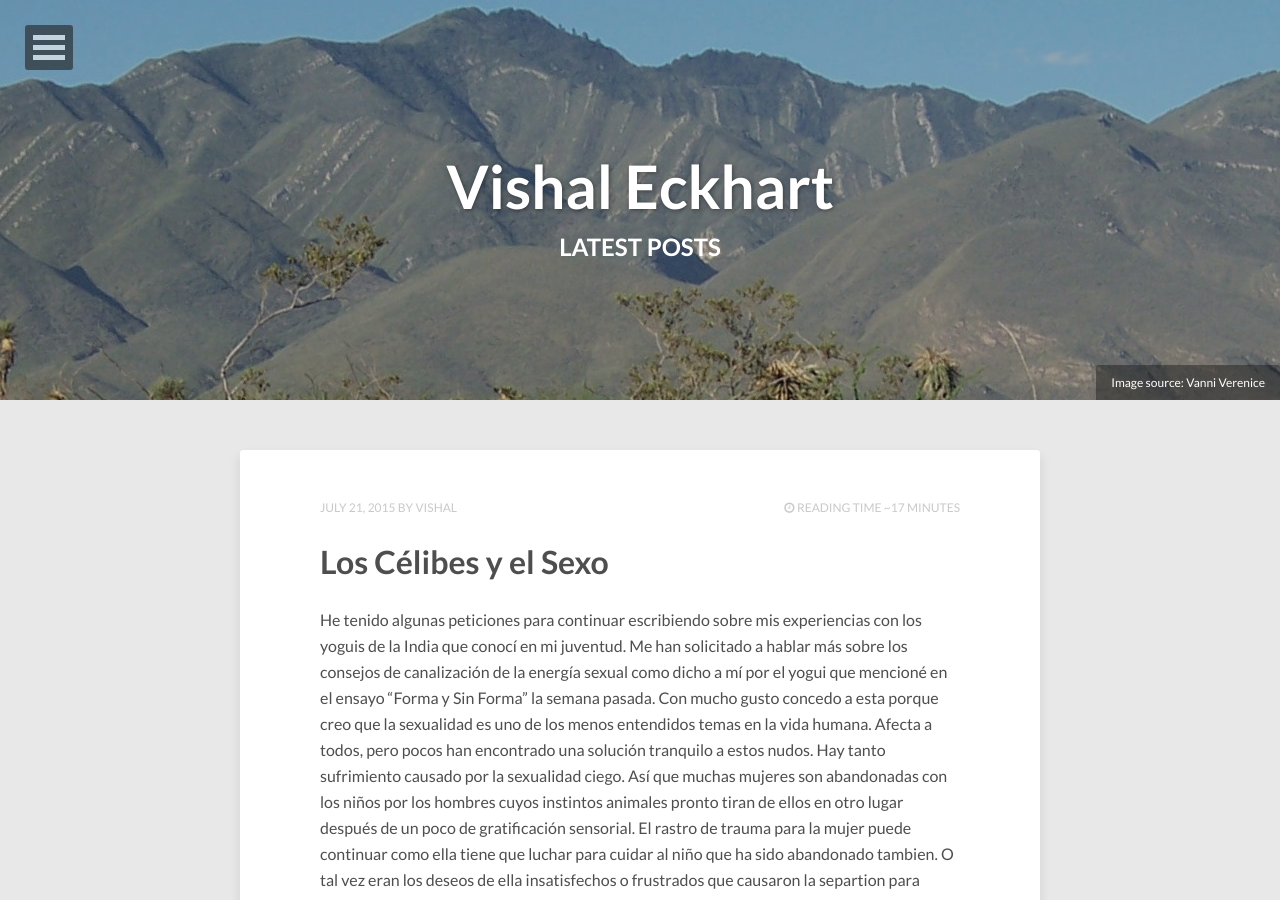
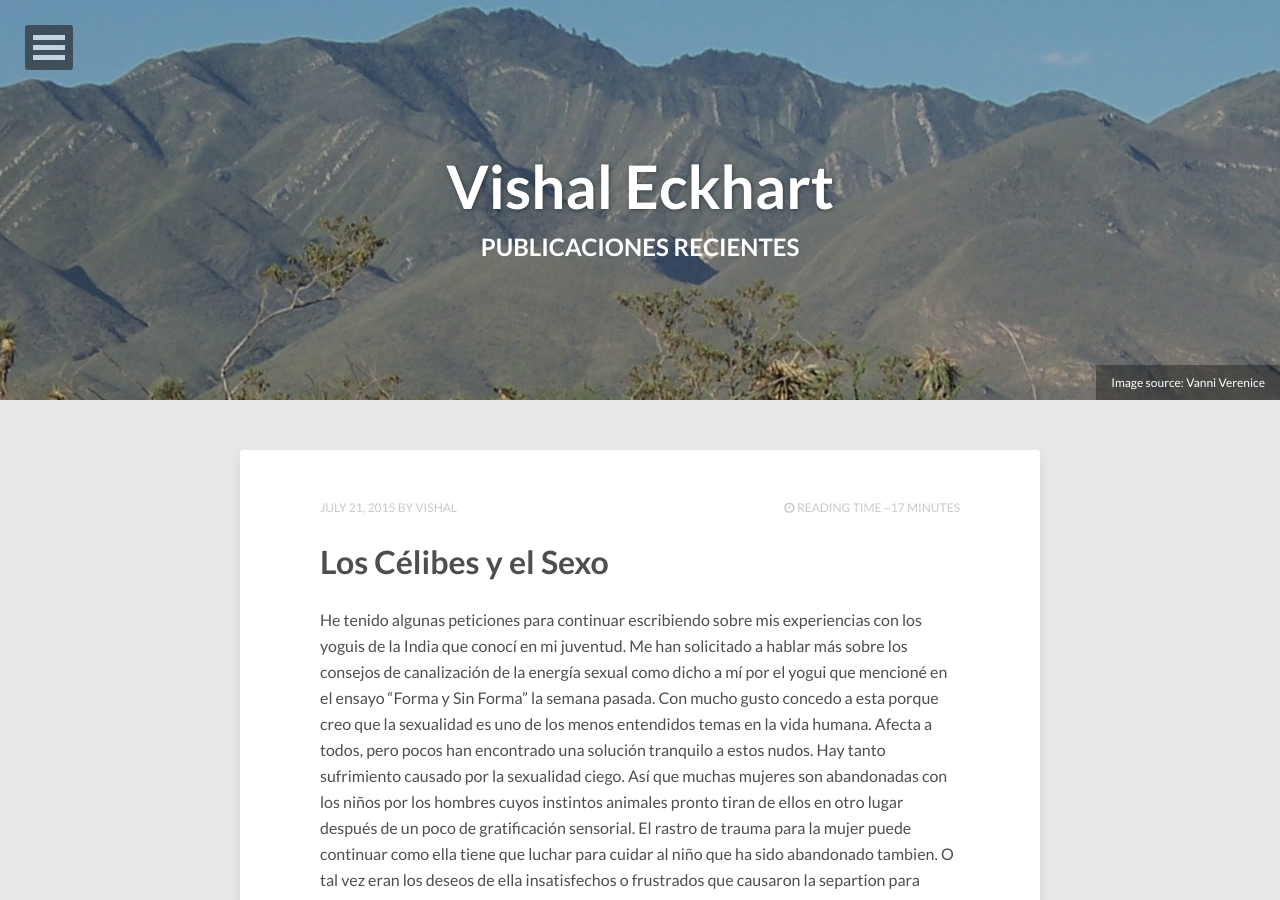
Before and after one commit to relampag0m/es, a Jekyll site: the page built from index.html, in a window 1280 px wide and 900 px high. Built offline with Jekyll 4.4.1, drawn with Linux system fonts in a browser that asks for light colours; nearby versions of some CDN libraries; the list of posts is cut into pages by our own code.

Commit message:
Update index.html

```diff
--- a/index.html
+++ b/index.html
@@ -1,6 +1,6 @@
 ---
 layout: post-index
-title: Latest Posts
+title: Publicaciones Recientes
 description: "Tantra Maya Blog"
 tags: [Jekyll, theme, themes, responsive, blog, modern]
 comments: false
```
